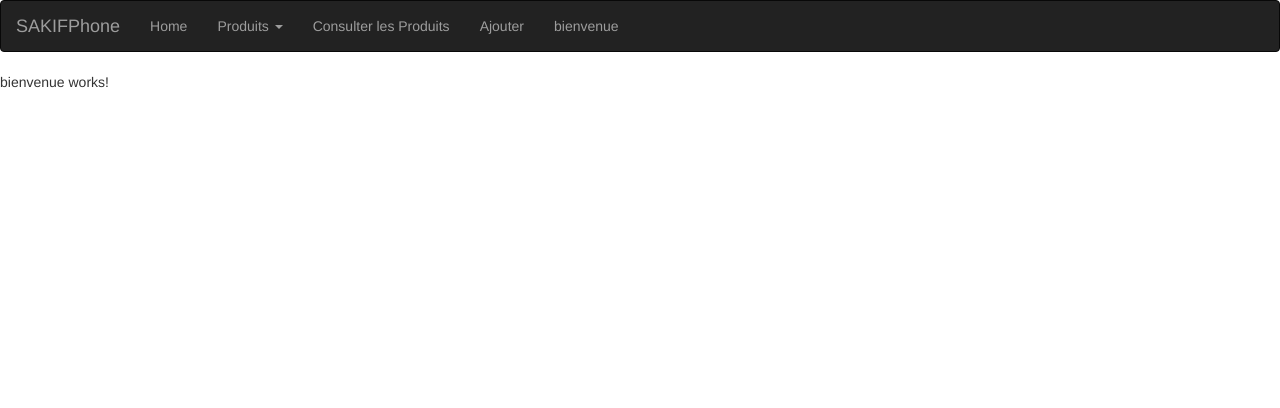
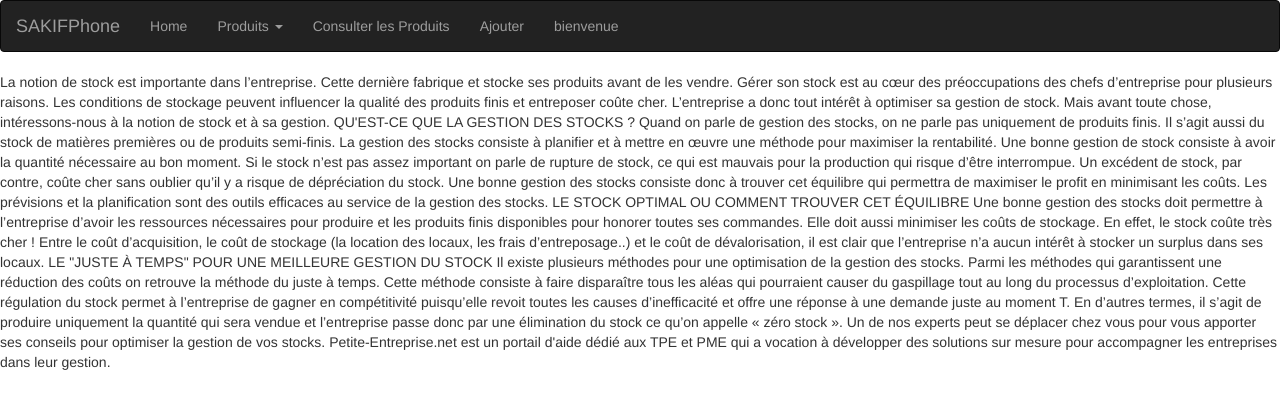
Before and after one commit to sakif-nabil/gestionStock-Angular, an Angular app: page /hello in a window 1280 px wide. Shown: the top 408 px of the page. Built offline with nearby package versions, Linux system fonts and the light colour scheme.

Commit message:
change to deploy to heroku

```diff
--- a/src/app/bienvenue/bienvenue.component.html
+++ b/src/app/bienvenue/bienvenue.component.html
@@ -1 +1,20 @@
-<p>bienvenue works!</p>
+<p>La notion de stock est importante dans l’entreprise. Cette dernière fabrique et stocke ses produits avant de les vendre. Gérer son stock est au cœur des préoccupations des chefs d’entreprise pour plusieurs raisons. Les conditions de stockage peuvent influencer la qualité des produits finis et entreposer coûte cher. L’entreprise a donc tout intérêt à optimiser sa gestion de stock. Mais avant toute chose, intéressons-nous à la notion de stock et à sa gestion.
+
+  QU'EST-CE QUE LA GESTION DES STOCKS ?
+  Quand on parle de gestion des stocks, on ne parle pas uniquement de produits finis. Il s’agit aussi du stock de matières premières ou de produits semi-finis. La gestion des stocks consiste à planifier et à mettre en œuvre une méthode pour maximiser la rentabilité.
+
+  Une bonne gestion de stock consiste à avoir la quantité nécessaire au bon moment. Si le stock n’est pas assez important on parle de rupture de stock, ce qui est mauvais pour la production qui risque d’être interrompue. Un excédent de stock, par contre, coûte cher sans oublier qu’il y a risque de dépréciation du stock.
+
+  Une bonne gestion des stocks consiste donc à trouver cet équilibre qui permettra de maximiser le profit en minimisant les coûts. Les prévisions et la planification sont des outils efficaces au service de la gestion des stocks.
+
+  LE STOCK OPTIMAL OU COMMENT TROUVER CET ÉQUILIBRE
+  Une bonne gestion des stocks doit permettre à l’entreprise d’avoir les ressources nécessaires pour produire et les produits finis disponibles pour honorer toutes ses commandes. Elle doit aussi minimiser les coûts de stockage. En effet, le stock coûte très cher ! Entre le coût d’acquisition, le coût de stockage (la location des locaux, les frais d’entreposage..) et le coût de dévalorisation, il est clair que l’entreprise n’a aucun intérêt à stocker un surplus dans ses locaux.
+
+  LE "JUSTE À TEMPS" POUR UNE MEILLEURE GESTION DU STOCK
+  Il existe plusieurs méthodes pour une optimisation de la gestion des stocks. Parmi les méthodes qui garantissent une réduction des coûts on retrouve la méthode du juste à temps.
+
+  Cette méthode consiste à faire disparaître tous les aléas qui pourraient causer du gaspillage tout au long du processus d’exploitation.
+
+  Cette régulation du stock permet à l’entreprise de gagner en compétitivité puisqu’elle revoit toutes les causes d’inefficacité et offre une réponse à une demande juste au moment T. En d’autres termes, il s’agit de produire uniquement la quantité qui sera vendue et l’entreprise passe donc par une élimination du stock ce qu’on appelle « zéro stock ».
+
+  Un de nos experts peut se déplacer chez vous pour vous apporter ses conseils pour optimiser la gestion de vos stocks. Petite-Entreprise.net est un portail d'aide dédié aux TPE et PME qui a vocation à développer des solutions sur mesure pour accompagner les entreprises dans leur gestion. </p>
```
Also changed, not shown: package.json (+13 -5 lines), server.js (added, +16 -0 lines), 1 other file (tests, documents, lock files or other folders).
